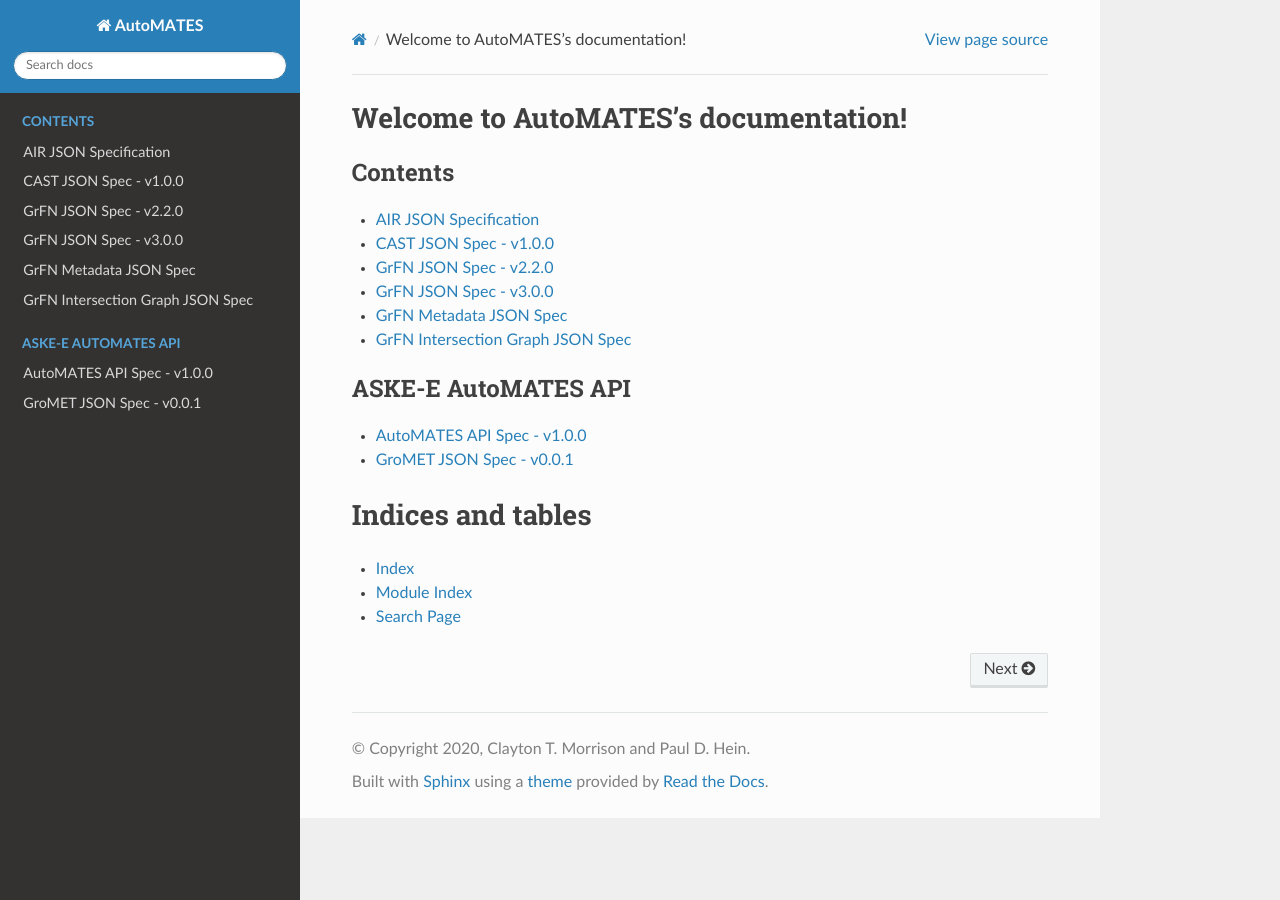
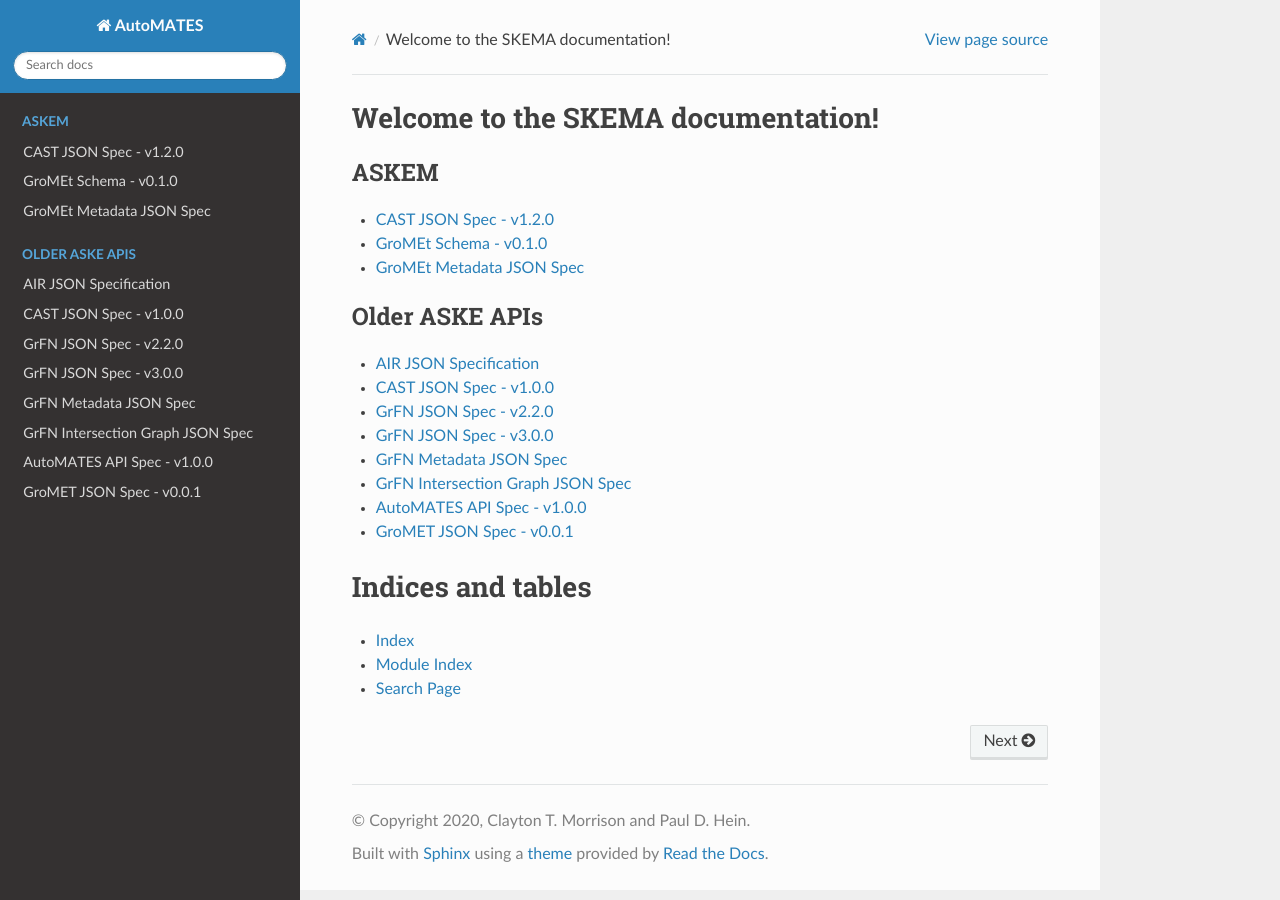
Before and after one commit to ml4ai/automates-v2, a Sphinx documentation site: the page built from docs/source/index.rst, in a window 1280 px wide. Built offline with Sphinx 7.4.7 and the Read the Docs theme 2.0.0, drawn with Linux system fonts in a browser that asks for light colours; pages that are not in the unit, such as notebooks, are missing from menus.

Commit message:
adding rsts for cast_v1.2.0, gromet_v0.1.0 and gromet_metadata_v0.1.0

```diff
--- a/docs/source/cast_v1.2.0.rst
+++ b/docs/source/cast_v1.2.0.rst
@@ -1,5 +1,5 @@
-CAST JSON Spec - v1.0.0
+CAST JSON Spec - v1.2.0
 =======================
 
 .. raw:: html
-  :file: cast_v1.0.0.html
+  :file: cast_v1.2.0.html
--- a/docs/source/gromet_metadata_v0.1.0.rst
+++ b/docs/source/gromet_metadata_v0.1.0.rst
@@ -1,5 +1,5 @@
-GrFN Metadata JSON Spec
-=======================
+GroMEt Metadata JSON Spec
+=========================
 
 .. raw:: html
-  :file: grfn_metadata.html
+  :file: gromet_metadata_v0.1.0.html
--- a/docs/source/gromet_v0.1.0.rst
+++ b/docs/source/gromet_v0.1.0.rst
@@ -0,0 +1,5 @@
+GroMEt Schema - v0.1.0
+======================
+
+.. raw:: html
+  :file: gromet_v0.1.0.html
--- a/docs/source/index.rst
+++ b/docs/source/index.rst
@@ -3,12 +3,20 @@
    You can adapt this file completely to your liking, but it should at least
    contain the root `toctree` directive.
 
-Welcome to AutoMATES's documentation!
-=====================================
+Welcome to the SKEMA documentation!
+===================================
 
 .. toctree::
    :maxdepth: 2
-   :caption: Contents
+   :caption: ASKEM
+
+   cast_v1.2.0
+   gromet_v0.1.0
+   gromet_metadata_v0.1.0
+
+.. toctree::
+   :maxdepth: 2
+   :caption: Older ASKE APIs
 
    air
    cast_v1.0.0
@@ -16,11 +24,6 @@ Welcome to AutoMATES's documentation!
    grfn_v3.0.0
    grfn_metadata
    gfrn_intersection_graph
-
-.. toctree::
-   :maxdepth: 2
-   :caption: ASKE-E AutoMATES API
-
    grfn_api_v1.0.0
    gromet_v0.0.1
 
```
Also changed, not shown: docs/source/gromet_metadata_v0.1.0.yaml (+4 -4 lines).
